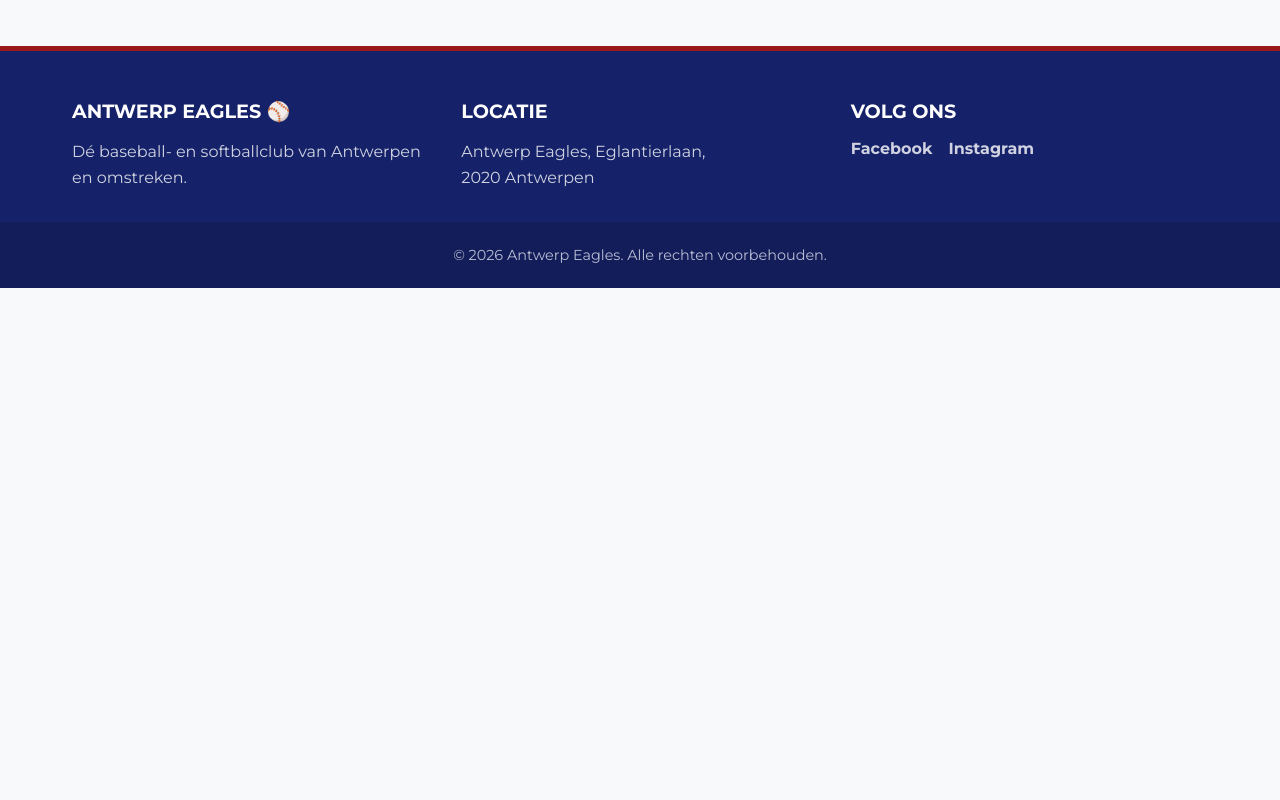
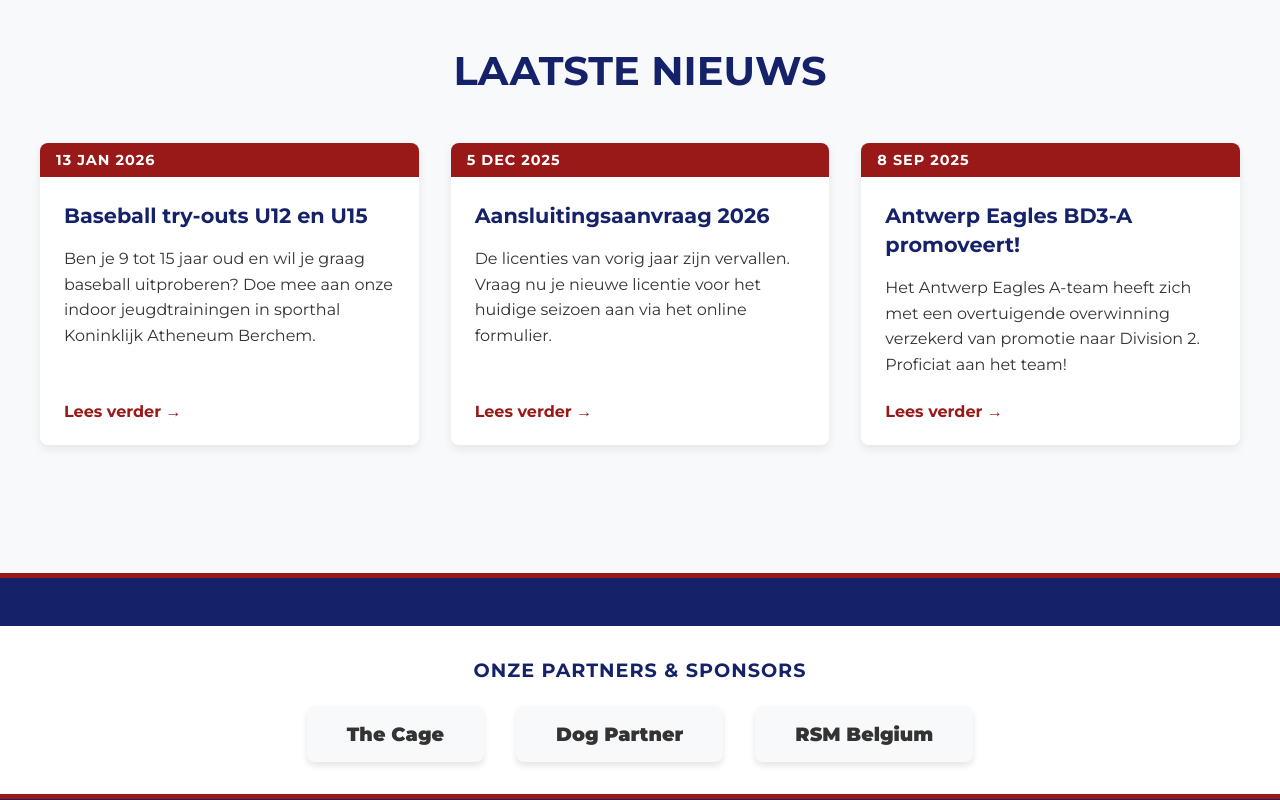
Before and after one commit to Darijoo/antwerp-eagles-website, an Angular app: page / in a window 1280 px wide. Shown: the part 600-1400 px from the top of the page. Before the commit the page ends 888 px from the top, so only its background shows below. Built offline with nearby package versions, Linux system fonts and the light colour scheme.

Commit message:
Laatste nieuws sectie toegevoegd aan home

```diff
--- a/src/app/footer/footer.html
+++ b/src/app/footer/footer.html
@@ -1,4 +1,13 @@
 <footer class="site-footer">
+  <div class="sponsors-balk">
+    <h4>Onze Partners & Sponsors</h4>
+    <div class="sponsor-logos">
+      <span class="sponsor-tag">The Cage</span>
+      <span class="sponsor-tag">Dog Partner</span>
+      <span class="sponsor-tag">RSM Belgium</span>
+    </div>
+  </div>
+
   <div class="footer-content">
     <div class="footer-sectie">
       <h4>Antwerp Eagles ⚾</h4>
@@ -7,7 +16,7 @@
 
     <div class="footer-sectie">
       <h4>Locatie</h4>
-      <p>Antwerp Eagles, Eglantierlaan,<br />2020 Antwerpen</p>
+      <p>Sportschuur Fort VIII<br />Hoboken, Antwerpen</p>
     </div>
 
     <div class="footer-sectie">
--- a/src/app/footer/footer.scss
+++ b/src/app/footer/footer.scss
@@ -1,3 +1,48 @@
+/* --- SPONSOR BALK STYLING --- */
+.sponsors-balk {
+  background-color: white; /* Een witte achtergrond laat logo's het beste uitkomen */
+  color: var(--eagle-blue);
+  text-align: center;
+  padding: 2rem;
+  margin-bottom: 3rem; /* Ruimte tussen de sponsors en de rest van de footer */
+  border-bottom: 5px solid var(--eagle-red); /* Een rode scheidingslijn */
+
+  h4 {
+    margin-bottom: 1.5rem;
+    text-transform: uppercase;
+    font-size: 1.2rem;
+    letter-spacing: 1px;
+  }
+}
+
+.sponsor-logos {
+  display: flex;
+  justify-content: center;
+  align-items: center;
+  gap: 2rem;
+  flex-wrap: wrap; /* Zorgt dat ze netjes onder elkaar vallen op mobiele telefoons */
+}
+
+.sponsor-tag {
+  background-color: var(--bg-light);
+  padding: 1rem 2.5rem;
+  border-radius: 8px;
+  font-weight: 900;
+  font-size: 1.2rem;
+  color: var(--text-dark);
+  box-shadow: 0 4px 6px rgba(0, 0, 0, 0.1);
+  transition: all 0.3s ease;
+  cursor: pointer;
+
+  &:hover {
+    transform: translateY(-5px); /* Zweeft een beetje omhoog */
+    color: var(--eagle-red);
+    box-shadow: 0 6px 12px rgba(0, 0, 0, 0.15);
+  }
+}
+
+/* --- EINDE SPONSOR BALK --- */
+
 .site-footer {
   background-color: var(--eagle-blue);
   color: var(--text-light);
--- a/src/app/home/home.html
+++ b/src/app/home/home.html
@@ -3,3 +3,21 @@
   <p>Welkom op de officiële website van de Antwerp Eagles.</p>
   <button class="cta-knop">Word Lid</button>
 </div>
+<section class="nieuws-sectie">
+  <div class="container">
+    <h2 class="sectie-titel">Laatste Nieuws</h2>
+
+    <div class="nieuws-grid">
+      @for (bericht of laatsteNieuws; track bericht.id) {
+        <article class="nieuws-kaart">
+          <div class="nieuws-datum">{{ bericht.datum }}</div>
+          <div class="nieuws-inhoud">
+            <h3>{{ bericht.titel }}</h3>
+            <p>{{ bericht.samenvatting }}</p>
+            <a href="#" class="lees-meer">Lees verder &rarr;</a>
+          </div>
+        </article>
+      }
+    </div>
+  </div>
+</section>
--- a/src/app/home/home.scss
+++ b/src/app/home/home.scss
@@ -51,3 +51,89 @@
     transform: scale(1.05); /* Maakt de knop 5% groter */
   }
 }
+/* --- NIEUWS SECTIE --- */
+.nieuws-sectie {
+  padding: 4rem 2rem;
+  background-color: var(--bg-light);
+}
+
+.container {
+  max-width: 1200px;
+  margin: 0 auto;
+}
+
+.sectie-titel {
+  text-align: center;
+  color: var(--eagle-blue);
+  font-size: 2.5rem;
+  margin-bottom: 3rem;
+  text-transform: uppercase;
+}
+
+/* We maken weer een mooi grid voor de nieuwskaartjes */
+.nieuws-grid {
+  display: grid;
+  grid-template-columns: repeat(auto-fit, minmax(320px, 1fr));
+  gap: 2rem;
+}
+
+.nieuws-kaart {
+  background-color: white;
+  border-radius: 8px;
+  overflow: hidden;
+  box-shadow: 0 4px 10px rgba(0, 0, 0, 0.08);
+  transition:
+    transform 0.3s ease,
+    box-shadow 0.3s ease;
+  position: relative;
+  display: flex;
+  flex-direction: column;
+
+  &:hover {
+    transform: translateY(-5px);
+    box-shadow: 0 8px 15px rgba(0, 0, 0, 0.15);
+  }
+}
+
+.nieuws-datum {
+  background-color: var(--eagle-red);
+  color: white;
+  font-weight: bold;
+  padding: 0.5rem 1rem;
+  font-size: 0.9rem;
+  text-transform: uppercase;
+  letter-spacing: 1px;
+}
+
+.nieuws-inhoud {
+  padding: 1.5rem;
+  display: flex;
+  flex-direction: column;
+  flex-grow: 1; /* Zorgt dat de knop altijd mooi onderaan staat */
+
+  h3 {
+    color: var(--eagle-blue);
+    font-size: 1.3rem;
+    margin-bottom: 1rem;
+    line-height: 1.4;
+  }
+
+  p {
+    color: var(--text-dark);
+    line-height: 1.6;
+    margin-bottom: 1.5rem;
+    flex-grow: 1;
+  }
+}
+
+.lees-meer {
+  color: var(--eagle-red);
+  text-decoration: none;
+  font-weight: bold;
+  align-self: flex-start; /* Zet de link netjes links uitgelijnd */
+  transition: color 0.3s ease;
+
+  &:hover {
+    color: var(--eagle-blue);
+  }
+}
--- a/src/app/home/home.ts
+++ b/src/app/home/home.ts
@@ -1,4 +1,12 @@
 import { Component } from '@angular/core';
+
+// 1. De blauwdruk voor een nieuwsbericht
+interface NieuwsBericht {
+  id: number;
+  datum: string;
+  titel: string;
+  samenvatting: string;
+}
 
 @Component({
   selector: 'app-home',
@@ -6,4 +14,29 @@
   templateUrl: './home.html',
   styleUrl: './home.scss',
 })
-export class Home {}
+export class Home {
+  // 2. Ons test-lijstje met nieuws (dit komt later uit je CMS!)
+  laatsteNieuws: NieuwsBericht[] = [
+    {
+      id: 1,
+      datum: '13 Jan 2026',
+      titel: 'Baseball try-outs U12 en U15',
+      samenvatting:
+        'Ben je 9 tot 15 jaar oud en wil je graag baseball uitproberen? Doe mee aan onze indoor jeugdtrainingen in sporthal Koninklijk Atheneum Berchem.',
+    },
+    {
+      id: 2,
+      datum: '5 Dec 2025',
+      titel: 'Aansluitingsaanvraag 2026',
+      samenvatting:
+        'De licenties van vorig jaar zijn vervallen. Vraag nu je nieuwe licentie voor het huidige seizoen aan via het online formulier.',
+    },
+    {
+      id: 3,
+      datum: '8 Sep 2025',
+      titel: 'Antwerp Eagles BD3-A promoveert!',
+      samenvatting:
+        'Het Antwerp Eagles A-team heeft zich met een overtuigende overwinning verzekerd van promotie naar Division 2. Proficiat aan het team!',
+    },
+  ];
+}
```
